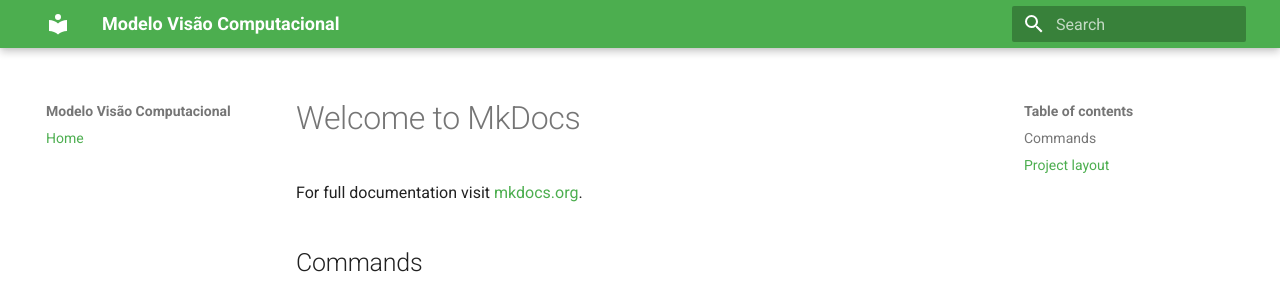
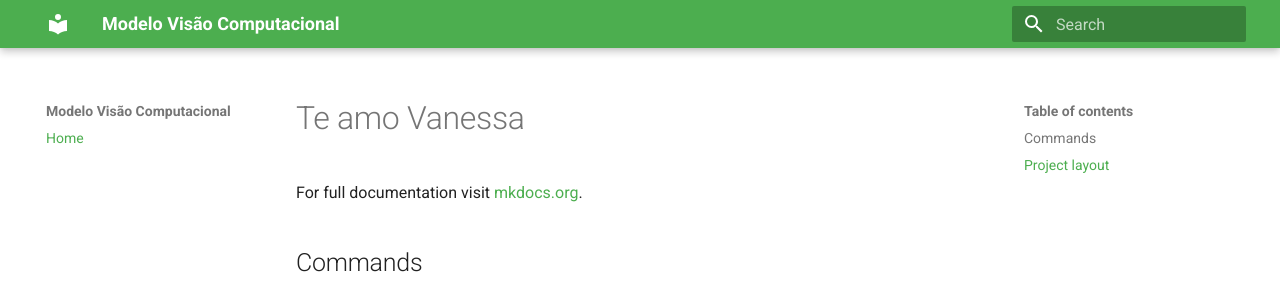
Before and after one commit to mfgallo/docmod.github.io, an MkDocs documentation site: the page built from docs/index.md, in a window 1280 px wide. Shown: the top 295 px of the page. Built offline with MkDocs 1.6.1 and Material for MkDocs 9.7.7, drawn with Linux system fonts in a browser that asks for light colours.

Commit message:
Testando alteracao

```diff
--- a/docs/index.md
+++ b/docs/index.md
@@ -1,4 +1,4 @@
-# Welcome to MkDocs
+# Te amo Vanessa
 
 For full documentation visit [mkdocs.org](https://www.mkdocs.org).
 
```
